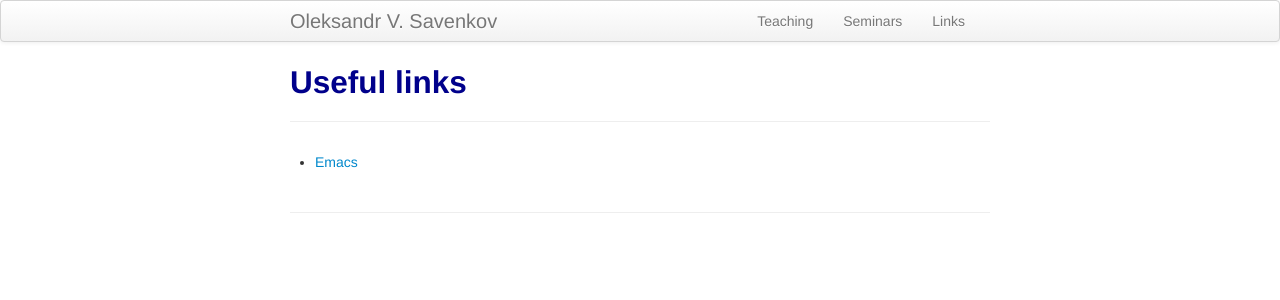
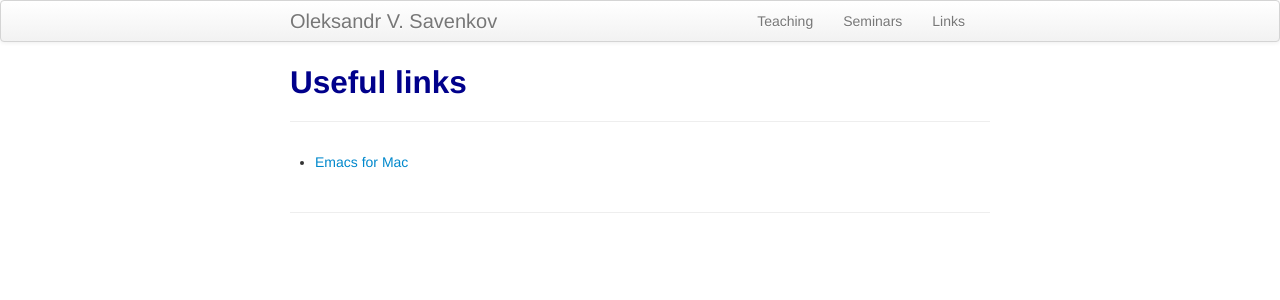
Before and after one commit to ovsavenkov/ovsavenkov.github.io, a Jekyll site: the page built from links.md, in a window 1280 px wide. Shown: the top 300 px of the page. Built offline with Jekyll 4.4.1, drawn with Linux system fonts in a browser that asks for light colours.

Commit message:
link updated

```diff
--- a/links.md
+++ b/links.md
@@ -4,4 +4,4 @@ title: Useful links
 description: Oleksandr Savenkov's links
 ---
 
-- [Emacs](https://vigou3.github.io/emacs-modified-macos/)
+- [Emacs for Mac](https://vigou3.github.io/emacs-modified-macos/)
```
